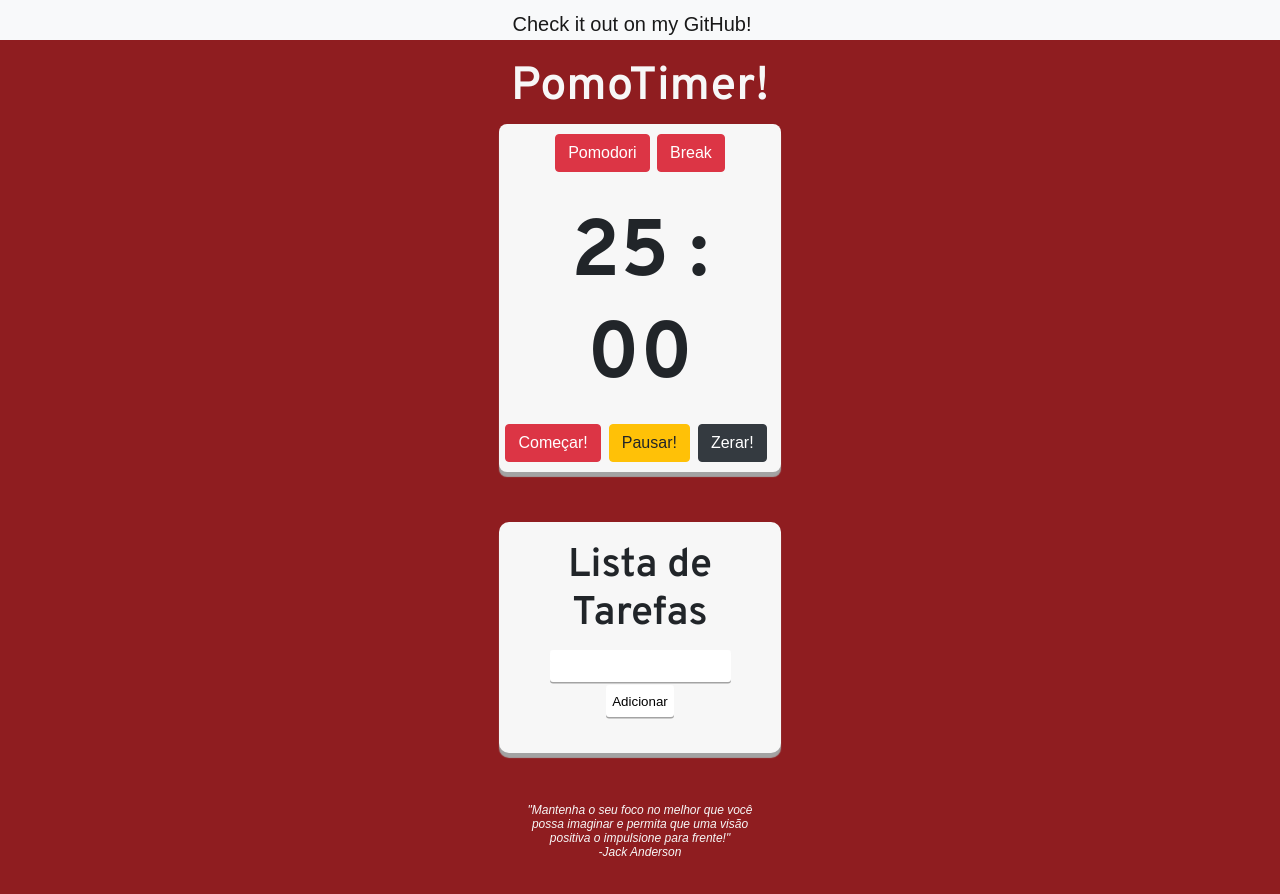
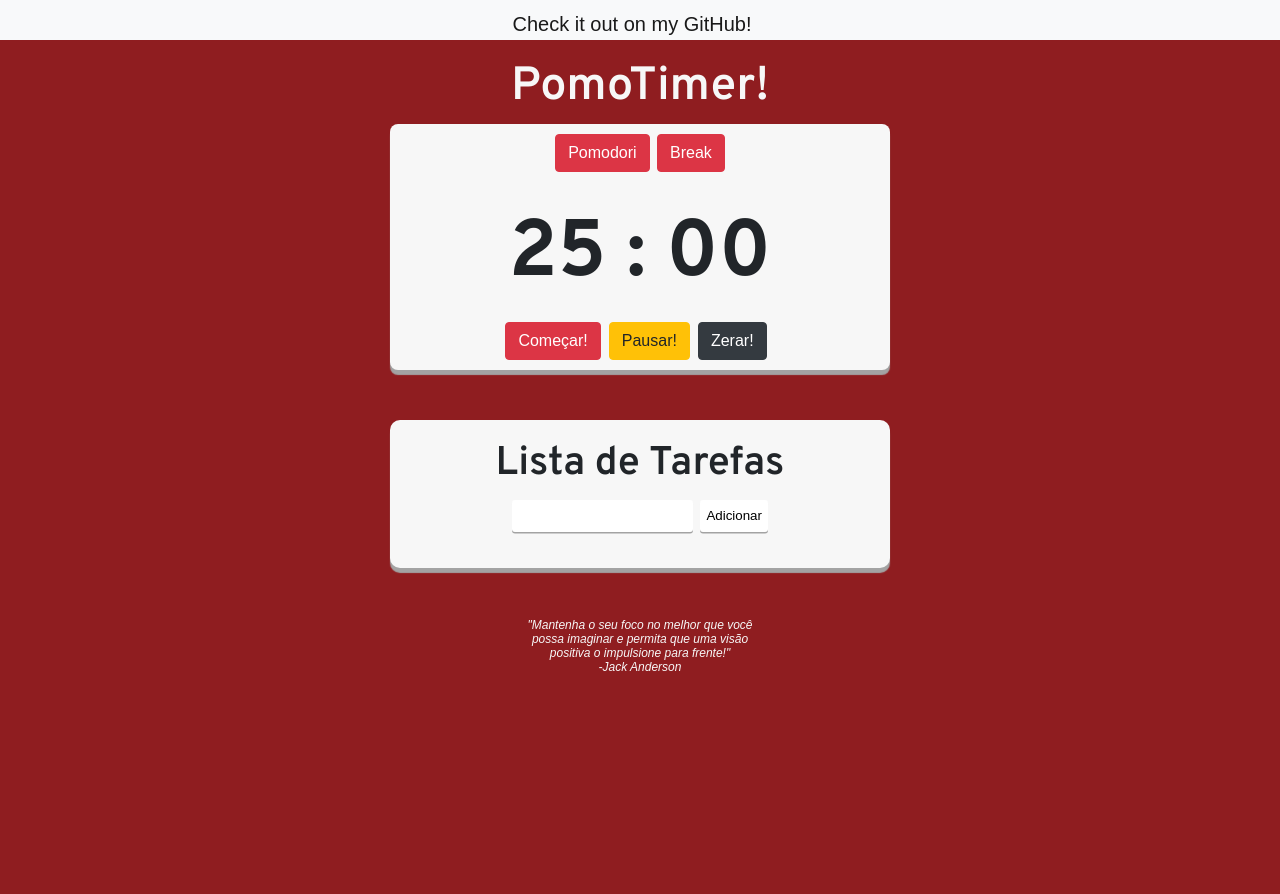
Before and after one commit to stashox/PomoTimer, a plain HTML site: page index.html in a window 1280 px wide. After the commit the page ends 800 px from the top, so only its background shows below. Drawn offline with nearby package versions, Linux system fonts and the light colour scheme.

Commit message:
Update estilo.css

```diff
--- a/css/estilo.css
+++ b/css/estilo.css
@@ -19,7 +19,7 @@ section {
     border-radius: 8px;
     padding: 10px;
     width: auto;
-    max-width: 22vw;
+    max-width: 500px;
     margin:0 auto;
     box-shadow: 0px 5px 1px rgb(163, 163, 163);
 }
@@ -68,7 +68,7 @@ div {
     text-align: center;
 }
 .container {
-  max-width: 22vw;
+  max-width: 500px;
   margin: 50px auto;
   background: #f7f7f7;
   padding: 20px;
```
